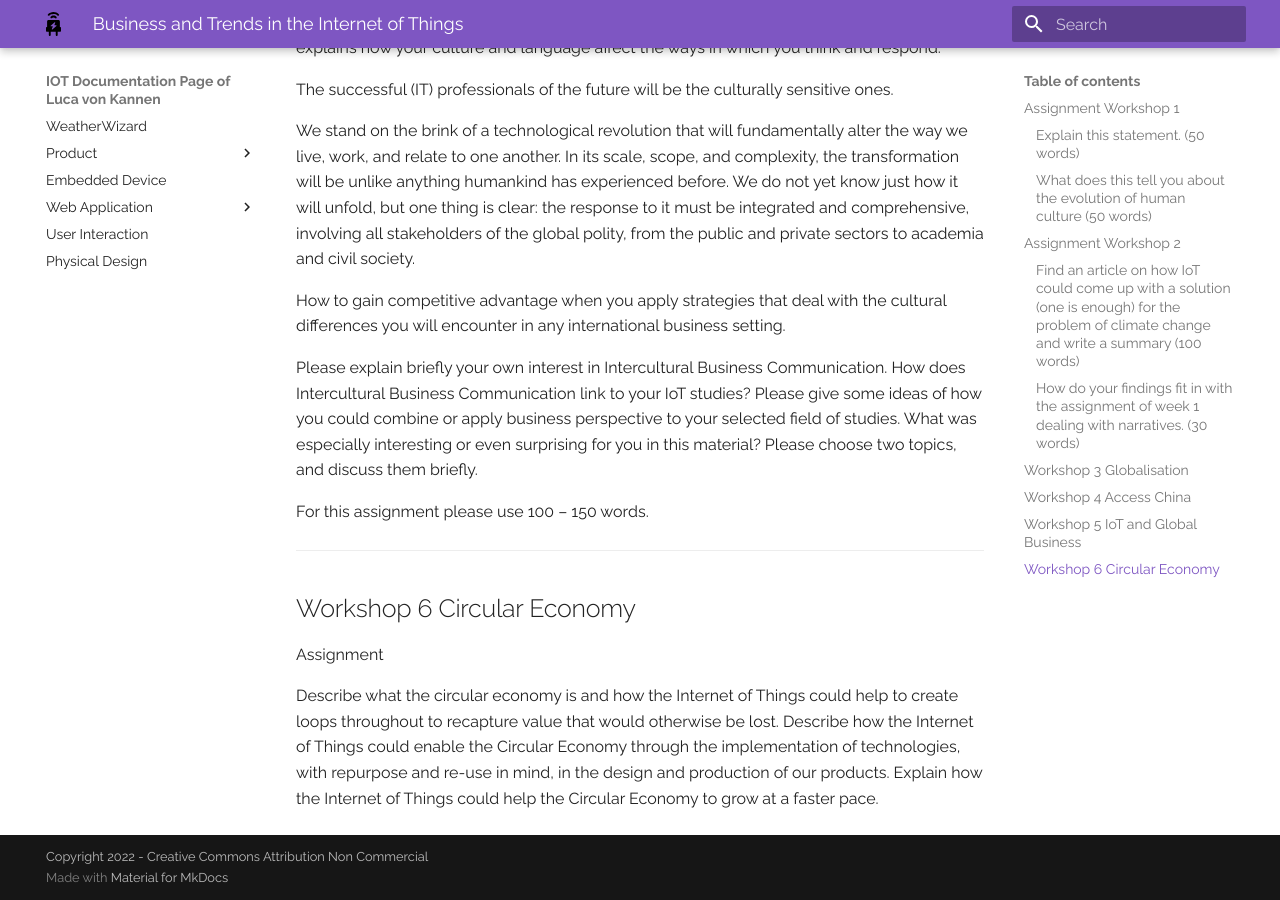
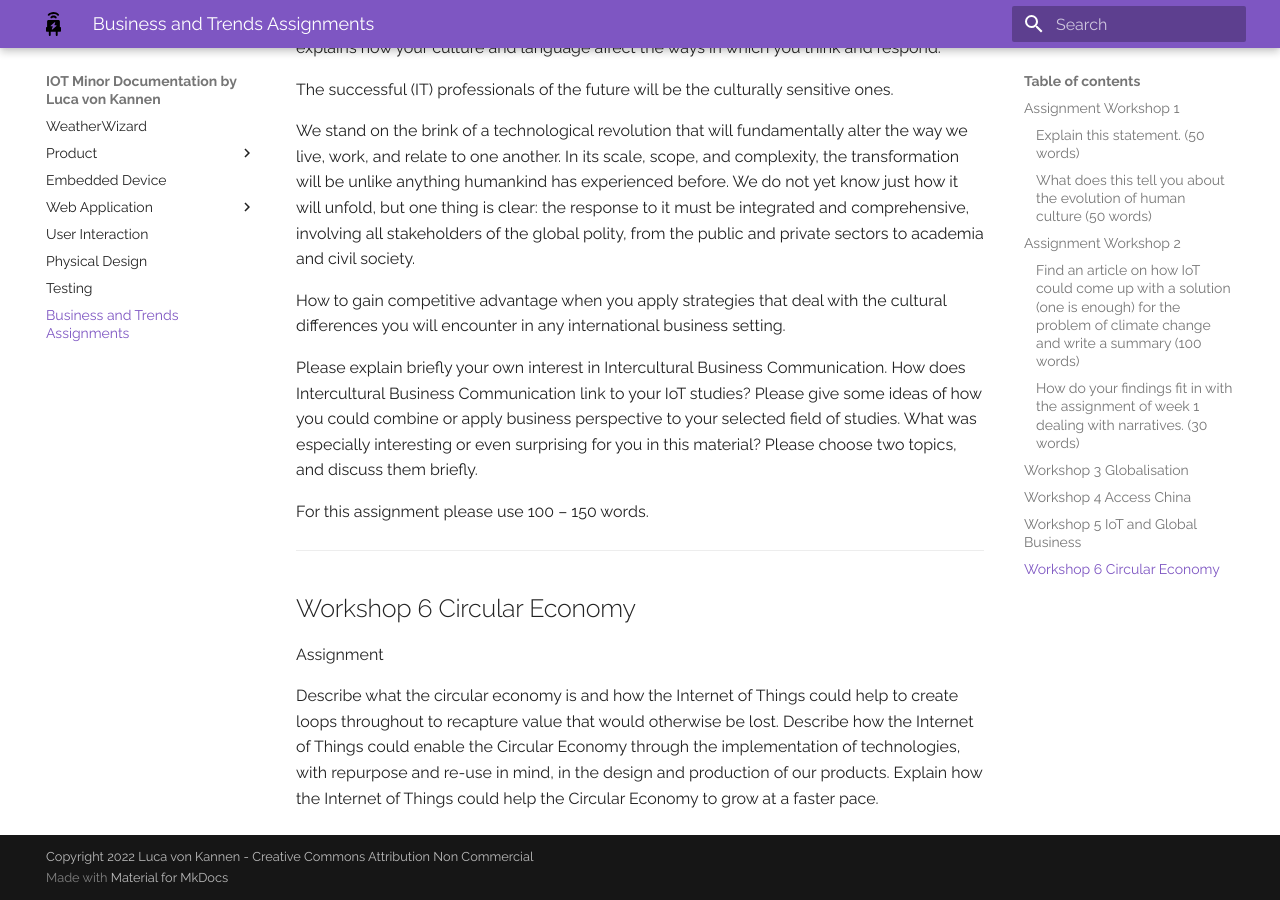
Before and after one commit to lv042/Weather-Wizard, an MkDocs documentation site: the page built from docs/bt.md, in a window 1280 px wide and 900 px high, scrolled down 2870 px. Built offline with MkDocs 1.6.1 and Material for MkDocs 9.7.7, drawn with Linux system fonts in a browser that asks for light colours.

```diff
--- a/mkdocs.yml
+++ b/mkdocs.yml
@@ -1,8 +1,8 @@
 # Replace the text below to customize your site
-site_name: IOT Documentation Page of Luca von Kannen
-site_description: Documentation for Luca von Kannen
+site_name: IOT Minor Documentation by Luca von Kannen
+site_description: IOT Minor Documentation by Luca von Kannen
 site_author: Luca von Kannen
-copyright: Copyright 2022 <insert student name> - Creative Commons Attribution Non Commercial
+copyright: Copyright 2022 Luca von Kannen - Creative Commons Attribution Non Commercial
 
 site_url: https://localhost:8000/
 
@@ -35,6 +35,8 @@
       - 'API Documentation' : 'api_documentation.md'
     - 'User Interaction' : 'user_interaction.md'
     - 'Physical Design' : 'physical_design.md'
+    - 'Testing' : 'testing.md'
+    - 'Business and Trends Assignments' : 'bt.md'
 
 plugins:
   - search
```
Also changed, not shown: 1 other file.
